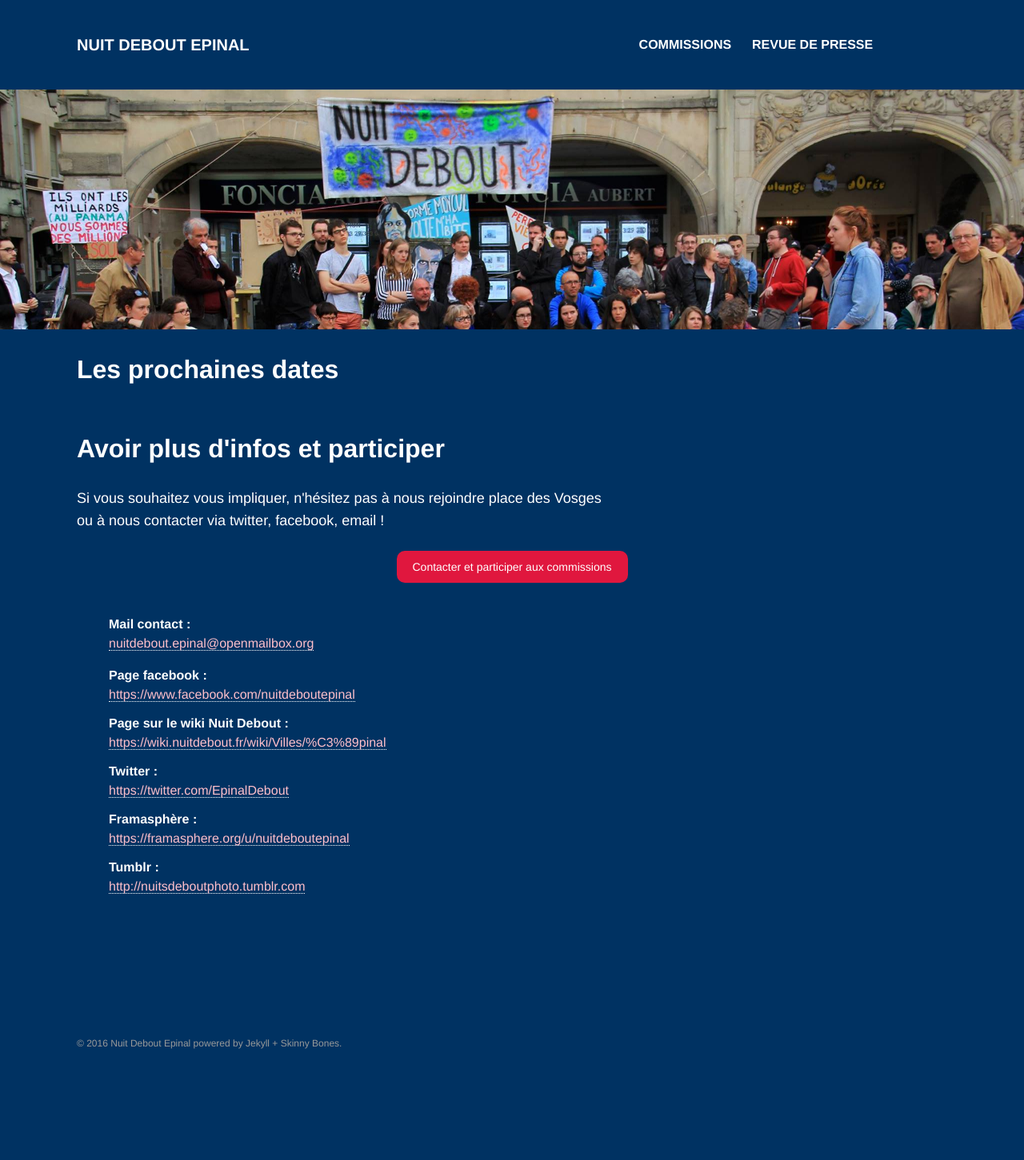
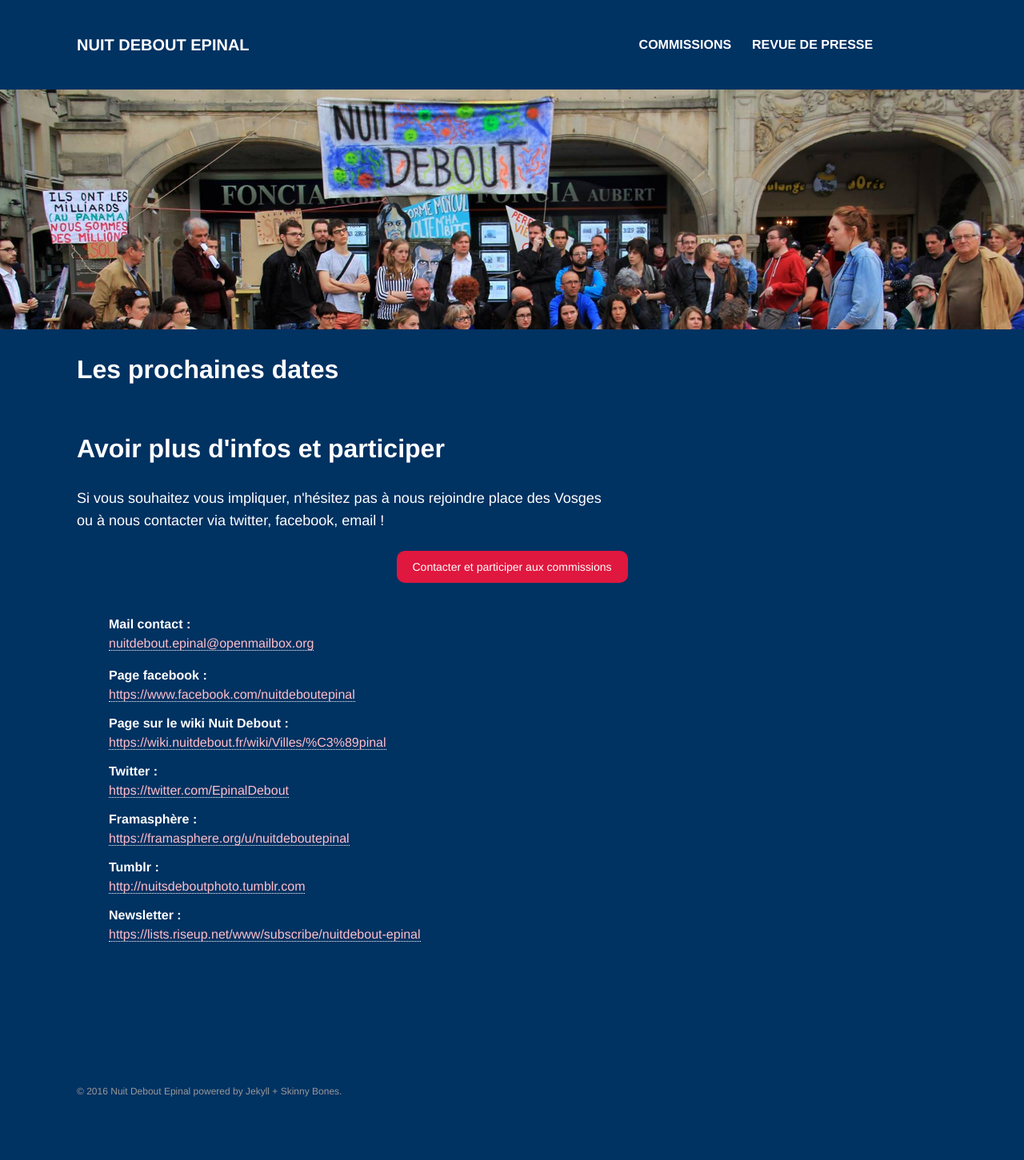
Before and after one commit to clairezed/nuit-debout-epinal, a Jekyll site: the page built from index.html, in a window 1280 px wide. Shown: the whole page at 80% size. Built offline with Jekyll 4.4.1, drawn with Linux system fonts in a browser that asks for light colours; before the commit the page ends 1391 px from its top, so only the background shows below that; some of the changed lines change nothing that is shown.

Commit message:
ajout liste newsletter

```diff
--- a/_data/nde-links.yml
+++ b/_data/nde-links.yml
@@ -15,9 +15,8 @@
 - title: Tumblr
   url: http://nuitsdeboutphoto.tumblr.com
 
-
-# - title: Liste de diffusion
-#   url: https://lists.riseup.net/www/subscribe/nuitdebout-epinal
+- title: Newsletter
+  url: https://lists.riseup.net/www/subscribe/nuitdebout-epinal
   # description:
 
 # - title: Mail contact
```
